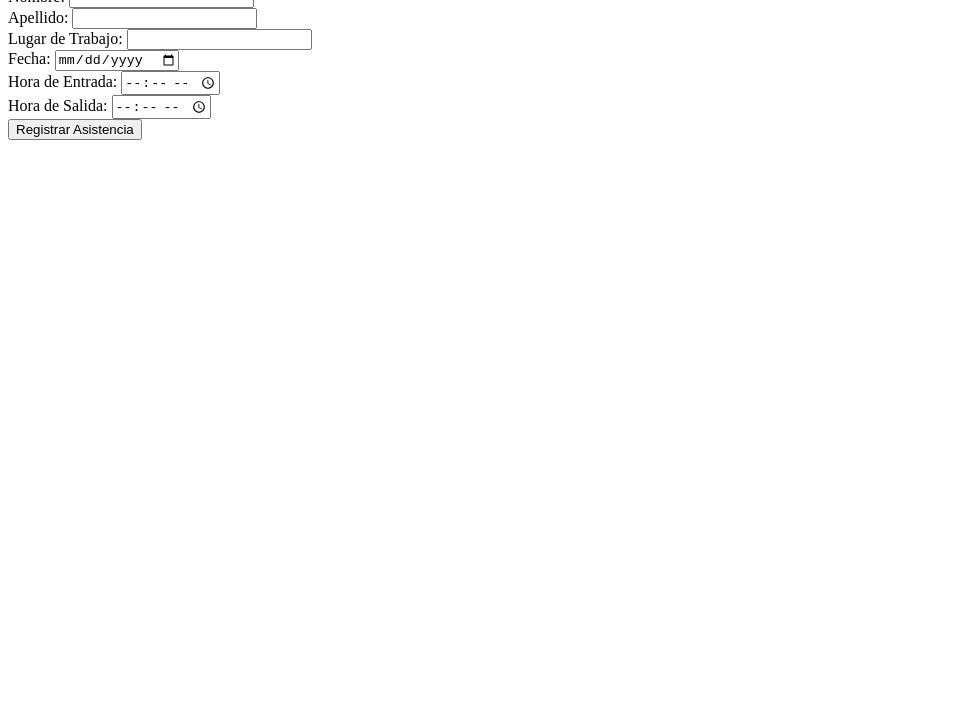
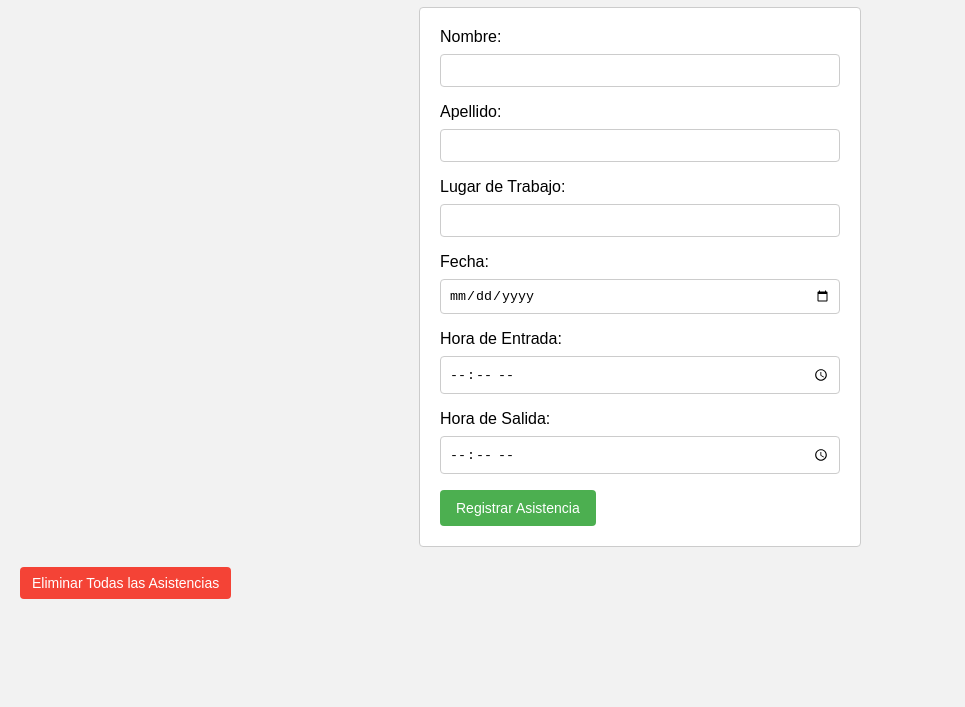
Before and after one commit to NicoGalardo/ProyectoFinalGalardo, a plain HTML site: page index.html in a window 1280 px wide. Shown: the part 93-800 px from the top of the page, without its empty margins (0-965 px from the left). Drawn offline with nearby package versions, Linux system fonts and the light colour scheme.

Commit message:
proyecto final

```diff
--- a/css/styles.css
+++ b/css/styles.css
@@ -1,6 +1,82 @@
+/* Estilos generales */
+
+body {
+    font-family: Arial, sans-serif;
+    background-color: #f2f2f2;
+    padding: 20px;
+    margin: 0;
+}
+
+  h1 {
+    text-align: center;
+    color: #333;
+}
+  /* Estilos del formulario */
+
+form {
+    max-width: 400px;
+    margin: 0 auto;
+    background-color: #fff;
+    border: 1px solid #ccc;
+    padding: 20px;
+    border-radius: 4px;
+}
+
+form label {
+    display: block;
+    margin-bottom: 8px;
+}
+
+form input[type="text"],
+form input[type="date"],
+form input[type="time"] {
+    width: 100%;
+    padding: 8px;
+    border: 1px solid #ccc;
+    border-radius: 4px;
+    box-sizing: border-box;
+    margin-bottom: 16px;
+}
+
+form button[type="submit"] {
+    background-color: #4caf50;
+    color: #fff;
+    padding: 10px 16px;
+    border: none;
+    border-radius: 4px;
+    cursor: pointer;
+    font-size: 14px;
+}
+
+  /* Estilos del contenedor de asistencias */
+
+#asistenciaContainer {
+    margin-top: 20px;
+}
+
 .asistencia-item {
-    background-color: #f2f2f2;
+    background-color: #fff;
     border: 1px solid #ccc;
-    padding: 10px;
-    margin-bottom: 10px;
-    }
+    padding: 16px;
+    margin-bottom: 16px;
+    border-radius: 4px;
+    box-shadow: 0 2px 4px rgba(0, 0, 0, 0.1);
+}
+
+.asistencia-item h3 {
+    margin-top: 0;
+}
+
+.asistencia-item p {
+    margin-bottom: 8px;
+}
+
+button {
+    background-color: #f44336;
+    color: #fff;
+    padding: 8px 12px;
+    border: none;
+    border-radius: 4px;
+    cursor: pointer;
+    font-size: 14px;
+}
--- a/index.html
+++ b/index.html
@@ -35,7 +35,8 @@
     <div id="asistenciaContainer">
         <!-- Aquí se mostrará la lista de asistencias registradas -->
     </div>
-
+    <button onclick="eliminarTodasLasAsistencias()">Eliminar Todas las Asistencias</button>
+    <script src="https://cdn.jsdelivr.net/npm/bootstrap@5.3.0/dist/js/bootstrap.bundle.min.js" integrity="sha384-geWF76RCwLtnZ8qwWowPQNguL3RmwHVBC9FhGdlKrxdiJJigb/j/68SIy3Te4Bkz" crossorigin="anonymous"></script>
     <script src="./js/asistenciaSimulador.js"></script>
 </body>
 </html>
--- a/js/asistenciaSimulador.js
+++ b/js/asistenciaSimulador.js
@@ -2,8 +2,8 @@
 const formulario = document.getElementById('asistenciaForm');
 const asistenciaContainer = document.getElementById('asistenciaContainer');
 
-// Array para almacenar las asistencias registradas
-let asistencias = [];
+// Obtener las asistencias almacenadas del localStorage al cargar la página
+let asistencias = JSON.parse(localStorage.getItem('asistencias')) || [];
 
 // Escuchar el evento submit del formulario
 formulario.addEventListener('submit', (event) => {
@@ -30,6 +30,9 @@ formulario.addEventListener('submit', (event) => {
   // Agregar la asistencia al array
   asistencias.push(asistencia);
 
+  // Guardar las asistencias en el localStorage
+  localStorage.setItem('asistencias', JSON.stringify(asistencias));
+
   // Mostrar las asistencias registradas
   mostrarAsistencias();
 
@@ -53,8 +56,26 @@ function mostrarAsistencias() {
       <p>Fecha: ${asistencia.fecha}</p>
       <p>Hora de Entrada: ${asistencia.horaEntrada}</p>
       <p>Hora de Salida: ${asistencia.horaSalida}</p>
+      <button onclick="eliminarAsistencia(${index})">Eliminar</button>
     `;
 
     asistenciaContainer.appendChild(asistenciaItem);
   });
 }
+
+// Función para eliminar una asistencia específica
+function eliminarAsistencia(index) {
+  asistencias.splice(index, 1); // Eliminar la asistencia del array
+  localStorage.setItem('asistencias', JSON.stringify(asistencias)); // Actualizar el localStorage
+  mostrarAsistencias(); // Actualizar la vista de asistencias
+}
+
+// Función para eliminar todas las asistencias almacenadas en el localStorage
+function eliminarTodasLasAsistencias() {
+  localStorage.removeItem('asistencias');
+  asistencias = []; // Limpiar el array de asistencias
+  mostrarAsistencias(); // Actualizar la vista de asistencias
+}
+
+// Mostrar las asistencias al cargar la página
+mostrarAsistencias();
```
Lines whose indentation alone changed are shown as unchanged.
